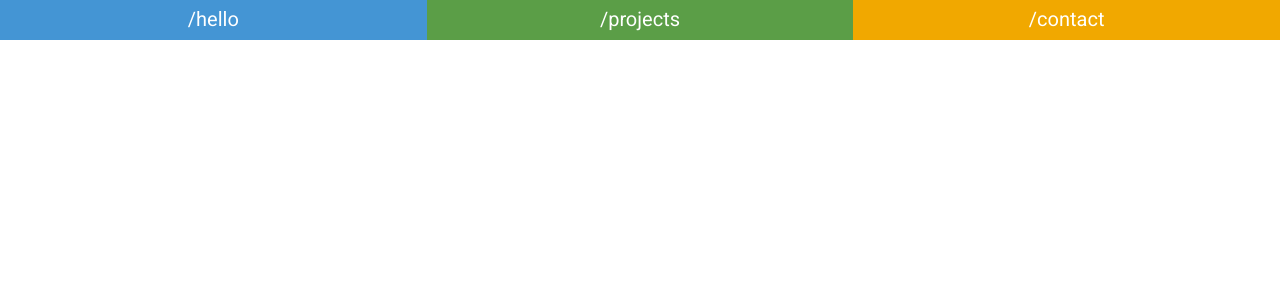
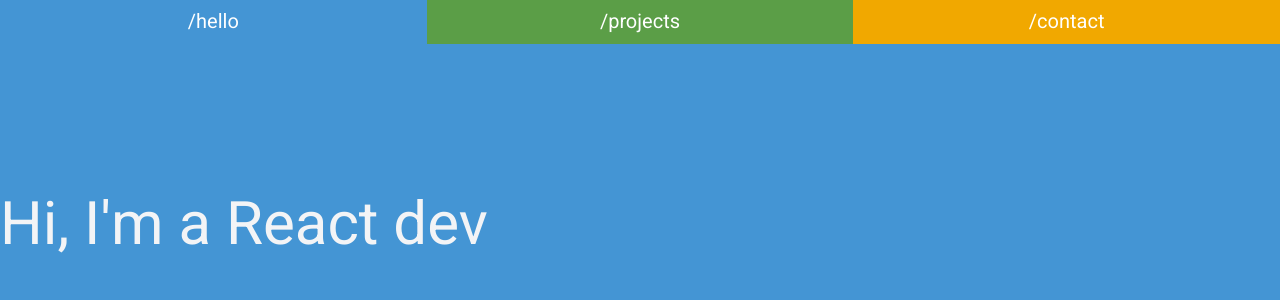
Before and after one commit to m0bar3z/personal-portfolio, a Next.js app: page / in a window 1280 px wide. Shown: the top 300 px of the page. Built offline with nearby package versions, Linux system fonts and the light colour scheme.

Commit message:
feat: add hero section

```diff
--- /dev/null
+++ b/src/app/(default)/layout.tsx
@@ -0,0 +1,7 @@
+import { ReactNode, type FC } from 'react';
+
+const DefaultLayout: FC<{ children: ReactNode }> = ({ children }) => {
+  return <main>{children}</main>;
+};
+
+export default DefaultLayout;
--- /dev/null
+++ b/src/app/(default)/page.tsx
@@ -0,0 +1,12 @@
+import { type FC } from 'react';
+import Hero from '@/components/Hero.component';
+
+const Home: FC = () => {
+  return (
+    <>
+      <Hero />
+    </>
+  );
+};
+
+export default Home;
--- a/src/app/layout.tsx
+++ b/src/app/layout.tsx
@@ -2,6 +2,7 @@
 
 import './globals.css';
 import localFont from 'next/font/local';
+import Header from '@/components/Header/Header.component';
 
 const heebo = localFont({
   src: [
@@ -16,7 +17,10 @@
 export default function Root({ children }: { children: React.ReactNode }) {
   return (
     <html lang='en'>
-      <body className={`${heebo.className} font-sans`}>{children}</body>
+      <body className={`${heebo.className} font-sans m-0 p-0`}>
+        <Header />
+        {children}
+      </body>
     </html>
   );
 }
--- a/src/app/page.tsx
+++ /dev/null
@@ -1,6 +0,0 @@
-import Image from 'next/image';
-import Header from '@/components/Header/Header.component';
-
-export default function Home() {
-  return <Header />;
-}
--- a/src/components/Header/Header.component.tsx
+++ b/src/components/Header/Header.component.tsx
@@ -4,11 +4,11 @@
 
 const Header: FC = () => {
   return (
-    <div className='h-10 flex items-center w-100'>
+    <header className='h-11 flex items-center w-100 sticky top-0'>
       <Section title='/hello' className='bg-[#4495D4]' />
       <Section title='/projects' className='bg-[#5B9E47]' />
       <Section title='/contact' className='bg-[#F1A800]' />
-    </div>
+    </header>
   );
 };
 
--- a/src/components/Header/components/Section.component.tsx
+++ b/src/components/Header/components/Section.component.tsx
@@ -8,7 +8,7 @@
 const Section: FC<SectionPropsType> = ({ title, className }) => {
   return (
     <div
-      className={`${className} w-1/3 h-full flex items-center justify-center hover:cursor-pointer text-xl text-white`}
+      className={`${className} w-1/3 h-full flex items-center justify-center hover:cursor-pointer text-xl text-white `}
     >
       {title}
     </div>
--- /dev/null
+++ b/src/components/Hero.component.tsx
@@ -0,0 +1,15 @@
+import { type FC } from 'react';
+
+const Hero: FC = () => {
+  return (
+    <section className='bg-[#4495D4] h-hero flex items-center justify-center'>
+      <div className='h-3/5 w-full'>
+        <h1 className='mb-2 text-4xl text-gray-100 md:text-6xl'>
+          Hi, I&apos;m <br className='block md:hidden' /> a React dev
+        </h1>
+      </div>
+    </section>
+  );
+};
+
+export default Hero;
--- a/tailwind.config.js
+++ b/tailwind.config.js
@@ -9,6 +9,9 @@
   ],
   theme: {
     extend: {
+      height: {
+        hero: 'calc(100vh - 44px)',
+      },
       backgroundImage: {
         'gradient-radial': 'radial-gradient(var(--tw-gradient-stops))',
         'gradient-conic': 'conic-gradient(from 180deg at 50% 50%, var(--tw-gradient-stops))',
```
